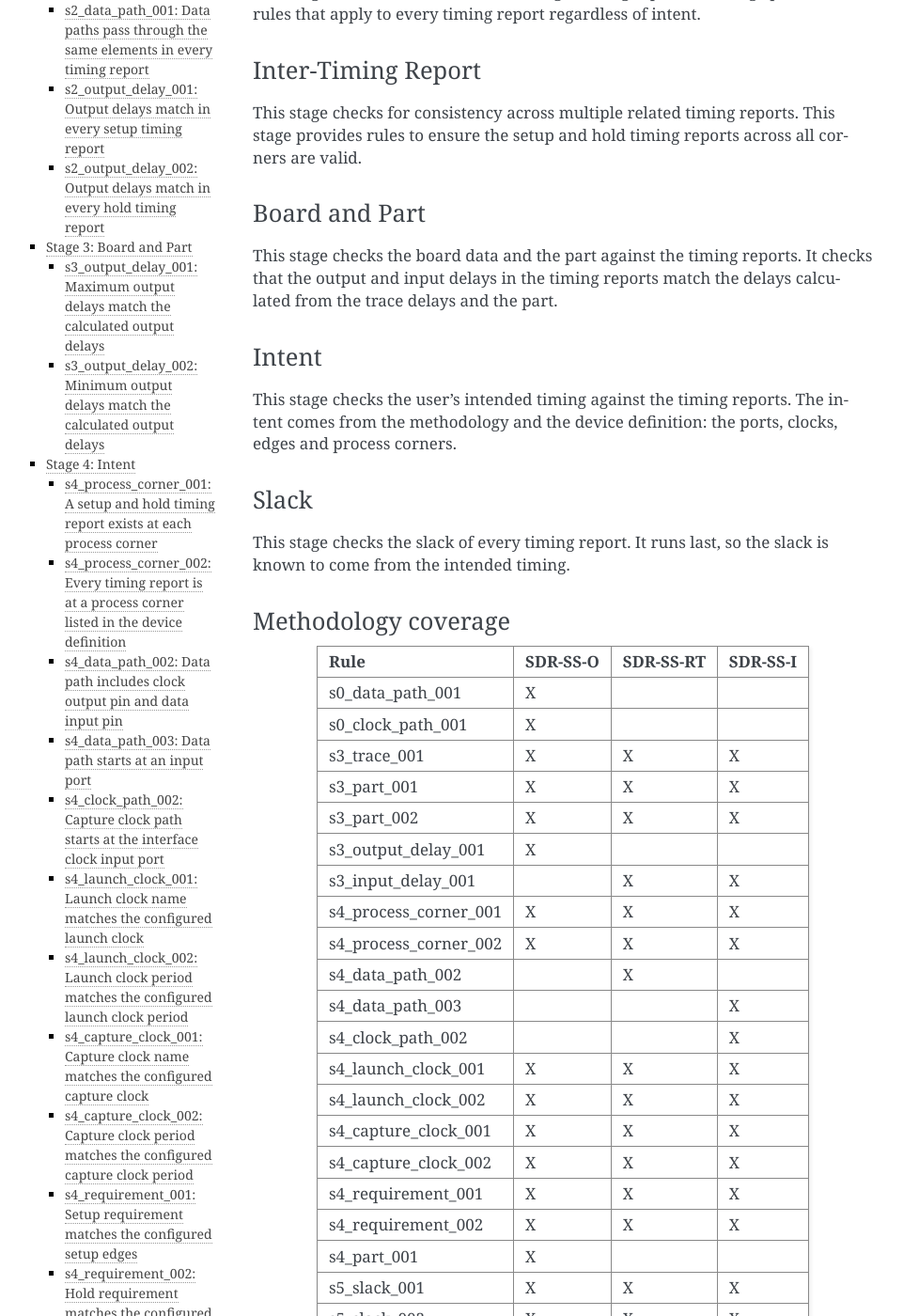
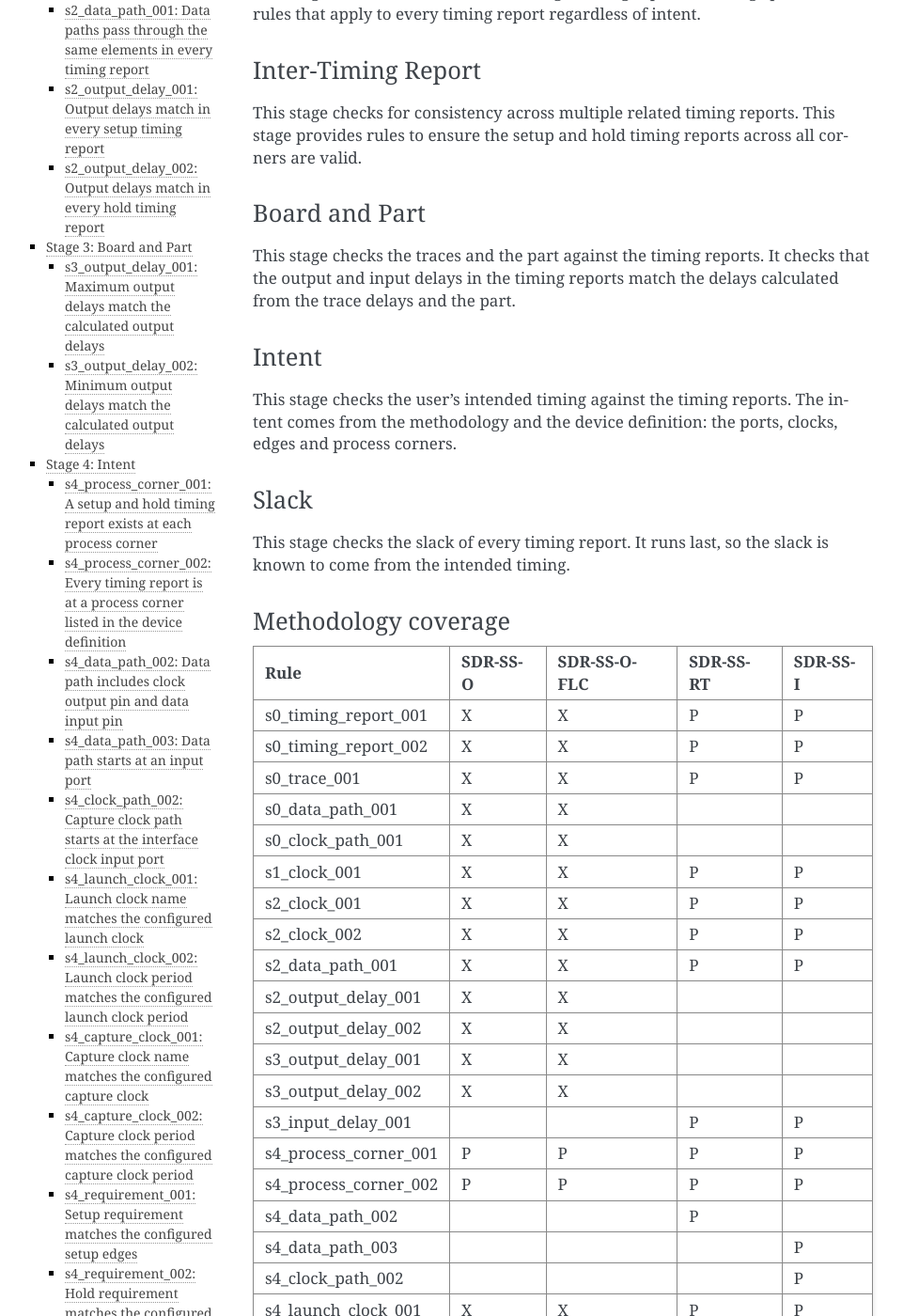
Before and after one commit to jeremiah-c-leary/sta-constraint-validator, a Sphinx documentation site: the page built from docs/source/trc.rst, in a window 1280 px wide and 1400 px high, scrolled down 1081 px. Shown: the whole window at 94% size, without its empty margins (151-1112 px from the left). Built offline with Sphinx 7.4.7, drawn with Linux system fonts in a browser that asks for light colours; some of the changed text lies outside the part shown.

Commit message:
Bringing the documentation up to the current tool: the README describes the three TOML files, the five commands and the DAC81404 example; the SDR-SS-O section of methodology.rst uses the s0 to s5 rules, the TOML files and the example's edges; trc.rst marks which rules are built and which are planned; and checks.rst, which described the old checks, is removed.
methodology.rst also lists what is not supported yet: other methodologies, buses, shared ports and pins without a clock.

Co-Authored-By: Claude Opus 5.5 <noreply@anthropic.com>

```diff
--- a/docs/source/index.rst
+++ b/docs/source/index.rst
@@ -16,7 +16,6 @@ Welcome to sta-constraint-validator's documentation!
    interface
    traces
    part
-   checks
    trc
    generate
    errors
--- a/docs/source/trc.rst
+++ b/docs/source/trc.rst
@@ -54,7 +54,7 @@ This stage provides rules to ensure the setup and hold timing reports across all
 Board and Part
 ^^^^^^^^^^^^^^
 
-This stage checks the board data and the part against the timing reports.
+This stage checks the traces and the part against the timing reports.
 It checks that the output and input delays in the timing reports match the delays calculated from the trace delays and the part.
 
 Intent
@@ -72,32 +72,41 @@ It runs last, so the slack is known to come from the intended timing.
 Methodology coverage
 ^^^^^^^^^^^^^^^^^^^^
 
-=======================  ========  =========  ========
-Rule                     SDR-SS-O  SDR-SS-RT  SDR-SS-I
-=======================  ========  =========  ========
-s0_data_path_001         X
-s0_clock_path_001        X
-s3_trace_001             X         X          X
-s3_part_001              X         X          X
-s3_part_002              X         X          X
-s3_output_delay_001      X
-s3_input_delay_001                 X          X
-s4_process_corner_001    X         X          X
-s4_process_corner_002    X         X          X
-s4_data_path_002                   X
-s4_data_path_003                              X
-s4_clock_path_002                             X
-s4_launch_clock_001      X         X          X
-s4_launch_clock_002      X         X          X
-s4_capture_clock_001     X         X          X
-s4_capture_clock_002     X         X          X
-s4_requirement_001       X         X          X
-s4_requirement_002       X         X          X
-s4_part_001              X
-s5_slack_001             X         X          X
-s5_slack_002             X         X          X
-=======================  ========  =========  ========
+=======================  ========  ============  =========  ========
+Rule                     SDR-SS-O  SDR-SS-O-FLC  SDR-SS-RT  SDR-SS-I
+=======================  ========  ============  =========  ========
+s0_timing_report_001     X         X             P          P
+s0_timing_report_002     X         X             P          P
+s0_trace_001             X         X             P          P
+s0_data_path_001         X         X
+s0_clock_path_001        X         X
+s1_clock_001             X         X             P          P
+s2_clock_001             X         X             P          P
+s2_clock_002             X         X             P          P
+s2_data_path_001         X         X             P          P
+s2_output_delay_001      X         X
+s2_output_delay_002      X         X
+s3_output_delay_001      X         X
+s3_output_delay_002      X         X
+s3_input_delay_001                               P          P
+s4_process_corner_001    P         P             P          P
+s4_process_corner_002    P         P             P          P
+s4_data_path_002                                 P
+s4_data_path_003                                            P
+s4_clock_path_002                                           P
+s4_launch_clock_001      X         X             P          P
+s4_launch_clock_002      X         X             P          P
+s4_capture_clock_001     X         X             P          P
+s4_capture_clock_002     X         X             P          P
+s4_requirement_001       X         X             P          P
+s4_requirement_002       X         X             P          P
+s4_part_001              X         X
+s5_slack_001             X         X             P          P
+s5_slack_002             X         X             P          P
+=======================  ========  ============  =========  ========
 
+``X`` marks a rule stacv checks, and ``P`` a rule that is planned for the methodology.
+SDR-SS-O-FLC runs the SDR-SS-O rules unchanged.
 The columns are the methodologies described in :doc:`methodology`.
 The DDR methodologies are added once their rules are defined.
 
```
Also changed, not shown: other parts of docs/source/trc.rst (+10 -0 lines), README.rst (+59 -20 lines), docs/source/checks.rst (deleted, +0 -147 lines), docs/source/methodology.rst (+92 -185 lines).
